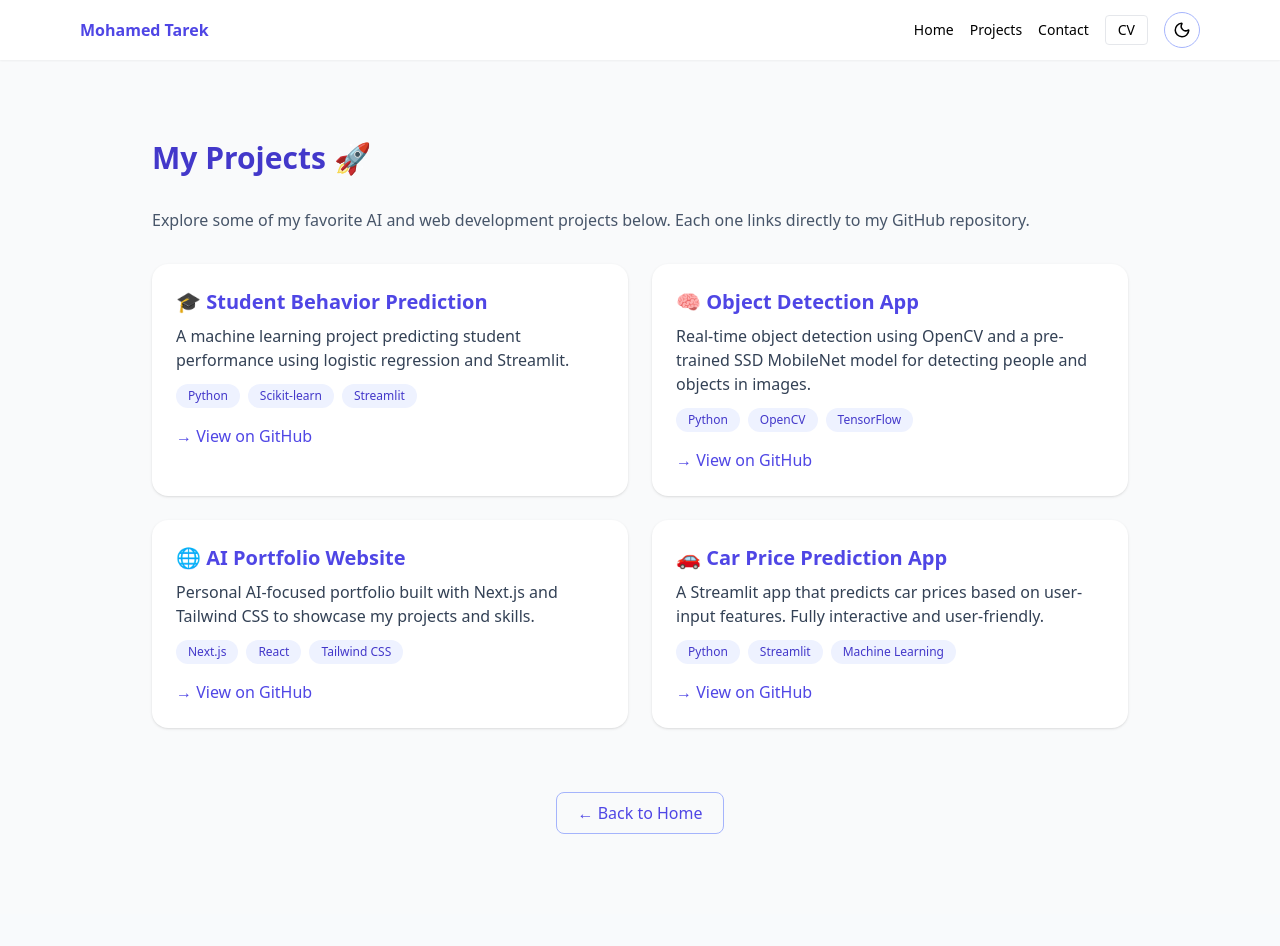
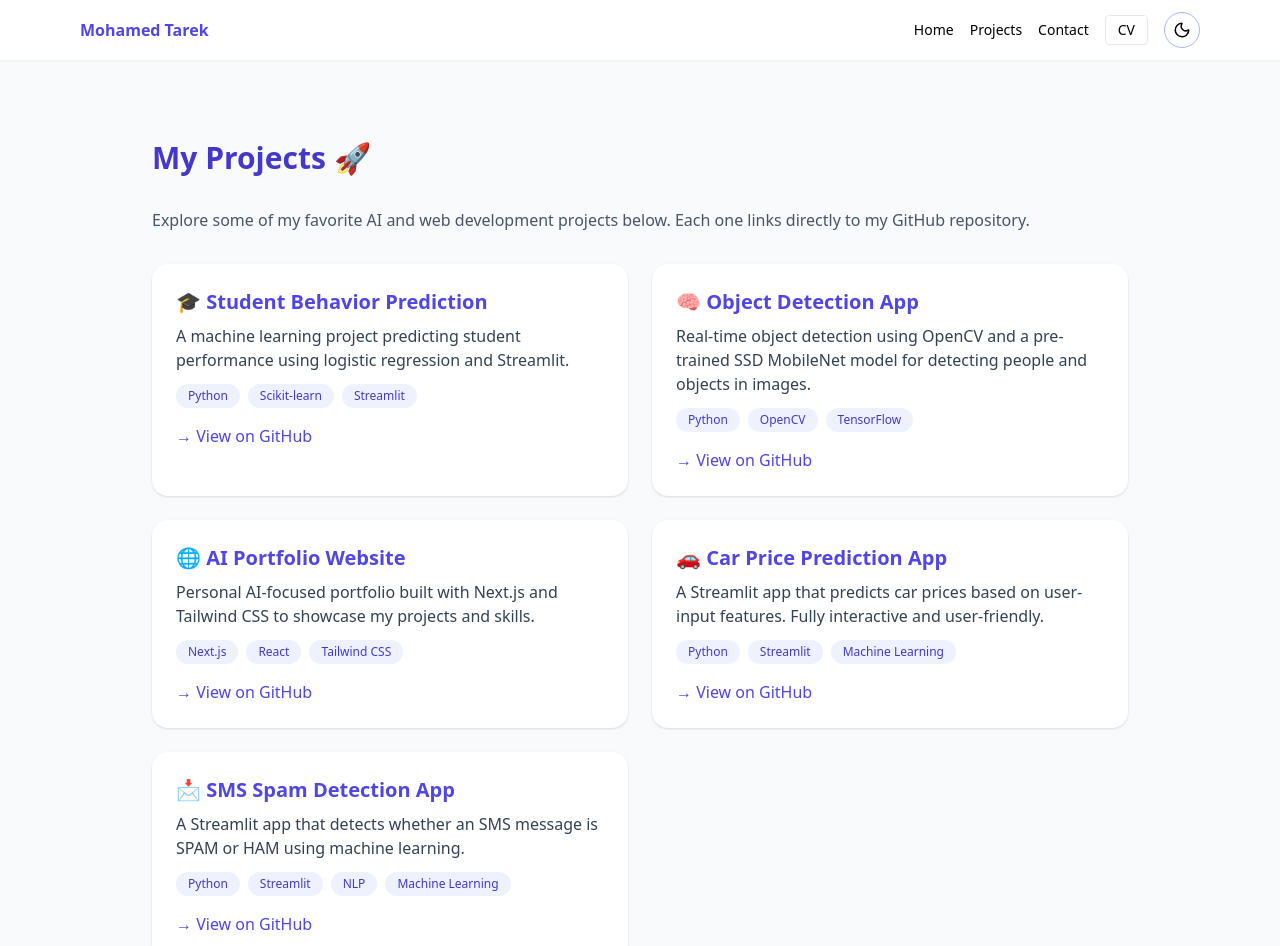
Before and after one commit to MohamedWo/portfolio_mohamed, a Next.js app: page /projects in a window 1280 px wide. Shown: the top 946 px of the page. Before the commit the page ends 914 px from the top, so only its background shows below. Built offline with nearby package versions, Linux system fonts and the light colour scheme.

Commit message:
Update projects.js

```diff
--- a/pages/projects.js
+++ b/pages/projects.js
@@ -32,6 +32,13 @@ export default function Projects() {
       'A Streamlit app that predicts car prices based on user-input features. Fully interactive and user-friendly.',
     tech: ['Python', 'Streamlit', 'Machine Learning'],
     github: 'https://project--ai--predict-cars-mnprxgbo23jkaxon2o48hx.streamlit.app/',
+  },
+     {
+    title: '📩 SMS Spam Detection App',
+    description:
+      'A Streamlit app that detects whether an SMS message is SPAM or HAM using machine learning.',
+    tech: ['Python', 'Streamlit', 'NLP', 'Machine Learning'],
+    github: 'https://smsguardmlproject-yysfac456bedvrr2sdbocn.streamlit.app/',
   },
 
   ]
```
